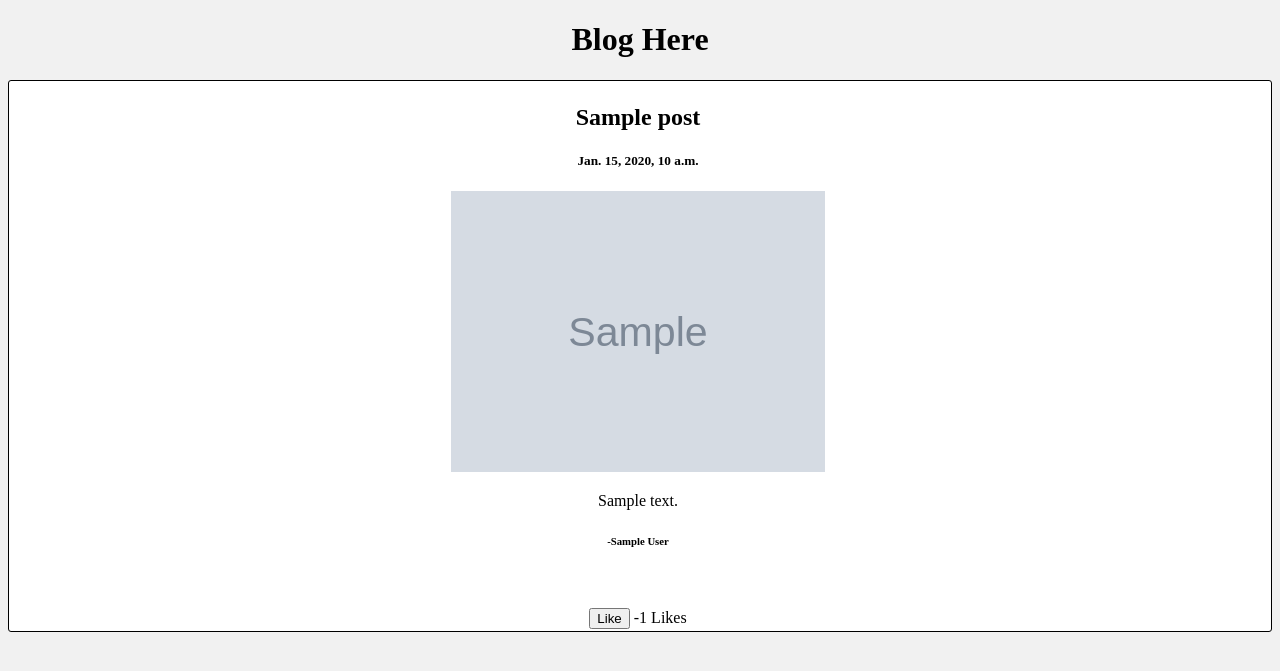
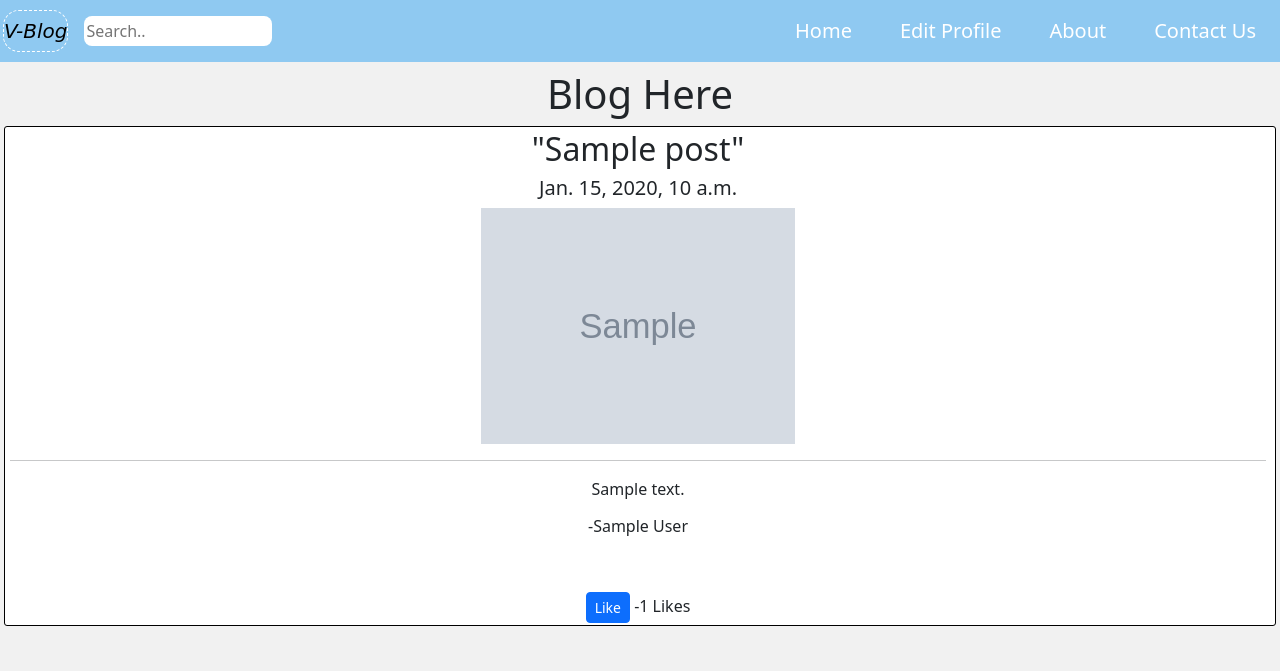
Before and after one commit to vatsal-namdev/Vblog, a Django app: template templates/post.html in a window 1280 px wide. Shown: the top 671 px of the page. Run offline with Django 4.2, Linux system fonts and the light colour scheme; a user stored in the database is signed in; the template is opened without the code that fills it: most values are stand-ins (such as "Sample title", 1, 10 or a date in 2020); grey boxes marked "Sample" are stand-in pictures; some libraries are stand-ins or nearby versions.

Commit message:
newupdate

```diff
--- a/blogpost/urls.py
+++ b/blogpost/urls.py
@@ -14,5 +14,6 @@ urlpatterns = [
     path('post/update/<slug>',UpdatePostView.as_view(),name='update'),
     path('like/<slug>', LikeView, name='like'),
     path('post/<slug>/delete',DeletePostView.as_view(),name='delete_post'),
-    path('update_profile/<slug:username>/<int:pk>',UpdateProfileView.as_view(),name='update_profile')
+    path('update_profile/<slug:username>/<int:pk>',UpdateProfileView.as_view(),name='update_profile'),
+    path('about',views.about,name='about')
 ]
--- a/blogpost/views.py
+++ b/blogpost/views.py
@@ -124,6 +124,9 @@ def logout(request):
     auth.logout(request)
     return redirect('/')
 
+def about(request):
+    return render(request, 'about.html')
+
 def post(request, slug):
     post = posts.objects.get(slug=slug)
     username = request.user.username
--- a/templates/ad.html
+++ b/templates/ad.html
@@ -69,7 +69,7 @@
             <input type="text" name="title" required>
             <label for="body">Body</label>
             {{form.media}}
-            <textarea name="body" minlength="700" style="resize: both;" required></textarea>
+            <textarea name="body" minlength="70" style="resize: both;" required></textarea>
             <label for="image">Upload Image</label>
             <input type="file" name="image_upload" id="image">
             {% for message in messages %}
--- a/templates/post.html
+++ b/templates/post.html
@@ -6,6 +6,9 @@
     <meta name="viewport" content="width=device-width, initial-scale=1.0">
     <title>Vblog</title>
     <link rel="stylesheet" href="https://cdnjs.cloudflare.com/ajax/libs/font-awesome/4.7.0/css/font-awesome.min.css">
+    {% load bootstrap5 %}
+    {% bootstrap_css %}
+    {% bootstrap_javascript %}
     <style>
         body{
             background: #f1f1f1;
@@ -27,21 +30,108 @@
             /* margin: 10px 10px 10px 6px;
             margin-right: 20px; */
         }
+        .navbar-brand{
+                float: left;
+                color: black;
+                font-style: italic;
+                font-family: cursive;
+                border: 1px dashed white;
+                border-radius: 16px;
+                margin-left: 3px;
+                size: 10px;
+            }
+            li a {
+                    display: block;
+                    color: rgb(79, 106, 169);
+                    text-align: center;
+                    padding: 14px 16px;
+                    text-decoration: none;
+                }
+
+                .search-container input{
+                        position: relative;
+                        border: none;
+                        border-radius: 8px;
+                        cursor: pointer;
+                        height: 30px;
+                        width: 80%;
+                        }
+
+
+                        .search-container button{
+                            background: transparent;
+                            border: none;
+                            width: 30px;
+                            height: 30px;
+                            position: absolute;
+                            top: 10;
+                        }
+
+                        .search-container button:hover{
+                            background-color: white;
+                            border-radius: 25px;
+                        }
+
+        li a:hover {
+                    background-color: #111;
+                    color: white;
+                    }
+            .active {
+                    color: white;
+                    }
+                    .bg{
+                background-color: #8fc9f1;
+            }
+            #btn{
+                background-color:#8fc9f1;
+            }
     </style>
 </head>
 <body>
+    <nav class="navbar navbar-expand-md bg mb-2">
+        <a href="" class="navbar-brand">V-Blog</a>
+        <div class="search-container ">
+            <form method="GET" action="search">
+            <input type="text" placeholder="Search.." name="search">
+            <button type="submit"><i class="bi bi-search"></i></button>
+          </form>
+        </div>
+
+    <button class="navbar-toggler" type="button" data-bs-toggle="collapse" data-bs-target="#btn" style="position: relative; right: 0;">
+        <i class="bi bi-list"></i>
+    </button>
+    <div class="collapse navbar-collapse" id="btn">
+        <ul class="navbar-nav ms-auto">
+            <li class="nav-item">
+                <a href="/" class="nav-link mx-3 text-white fs-5">Home</a>
+            </li>
+            {% if user.is_authenticated %}
+            <li class="nav-item"><a href="update_profile/{{user.username}}/{{user.pk}}" class="nav-link mx-3 text-white fs-5">Edit Profile</a></li>
+            {% endif %}
+            <li class="nav-item">
+                <a href="about" class="nav-link mx-3 text-white fs-5">About</a>
+            </li>
+            <li class="nav-item">
+                <a href="#contact" class="nav-link mx-3 text-white fs-5">Contact Us</a>
+            </li>
+        </ul>
+    </div>
+</nav>
+
     <div class="heading"><h1>Blog Here</h1></div>
 
 
-    <div class="box" style="text-align: center;">
-        <h2>{{post.title}}</h2>
+    <div class="box m-1" style="text-align: center;">
+        <h2>"{{post.title}}"</h2>
         <h5>{{post.created}}</h5>
-        <img src="{{post.post_img.url}}" alt="" width="30%" height="30%">
+        <img src="{{post.post_img.url}}" alt="" width="25%" height="25%">
+        <hr>
         <p>{{post.body|safe}}</p>
         <h6>-{{post.author}}</h6>
         {% if signal %}
         <a href="update/{{post.slug}}">Edit</a>
         <a href="{% url 'delete_post' post.slug %}">Delete</a>
+        <p style="color: skyblue;">To make your post more attractive, edit it...</p>
         {% endif %}
 
         <br>
@@ -50,9 +140,9 @@
             {% csrf_token %}
            {% if user.is_authenticated %}
            {% if liked %}
-           <button type="submit", name="post_id", value="{{post.slug}}", class="btn btn-primary btn-sm">UnLike</button>
+           <button type="submit", name="post_id", value="{{post.slug}}", class="btn btn-danger btn-sm">UnLike</button>
            {% else %}
-           <button type="submit", name="post_id", value="{{post.slug}}", class="btn btn-danger btn-sm">Like</button>
+           <button type="submit", name="post_id", value="{{post.slug}}", class="btn btn-primary btn-sm">Like</button>
 
            {% endif %}
 
@@ -61,6 +151,7 @@
            {% endif %}
            -{{likes_count}} Likes
         </form>
+
     </div>
 
 </body>
```
Also changed, not shown: templates/about.html (added, +22 -0 lines), templates/index.html (+5 -3 lines), templates/search.html (+18 -7 lines).
